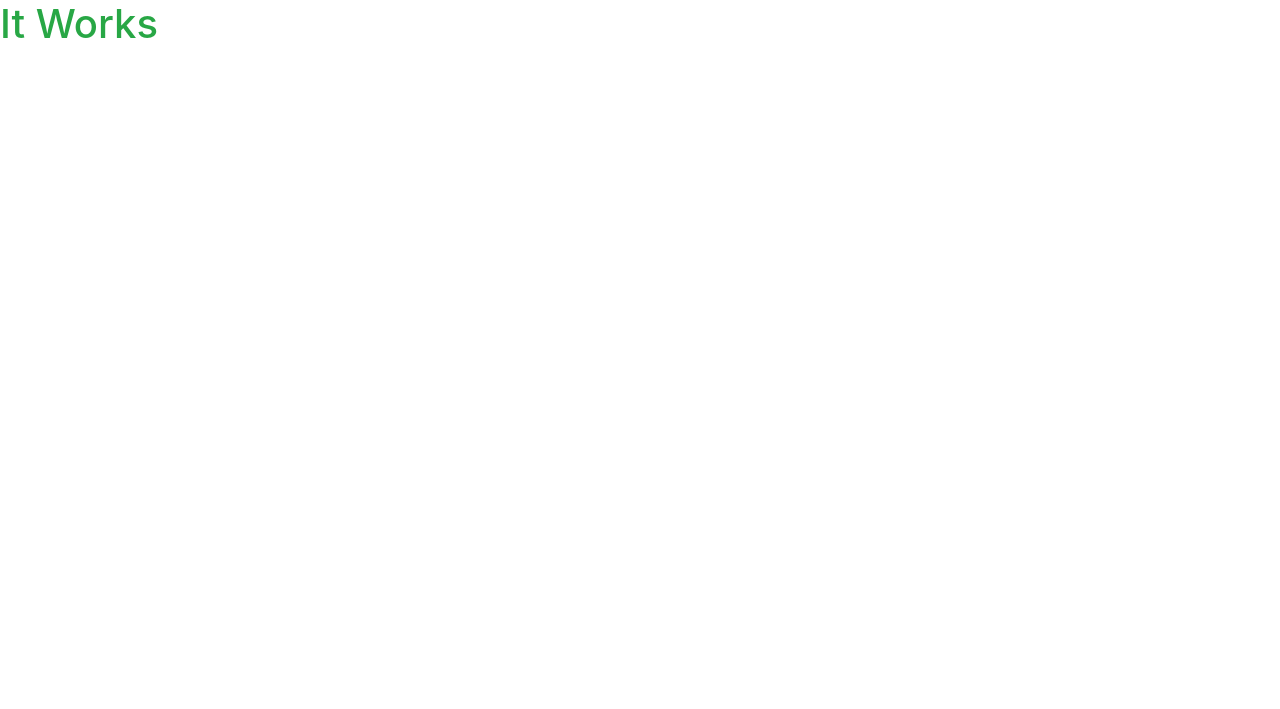
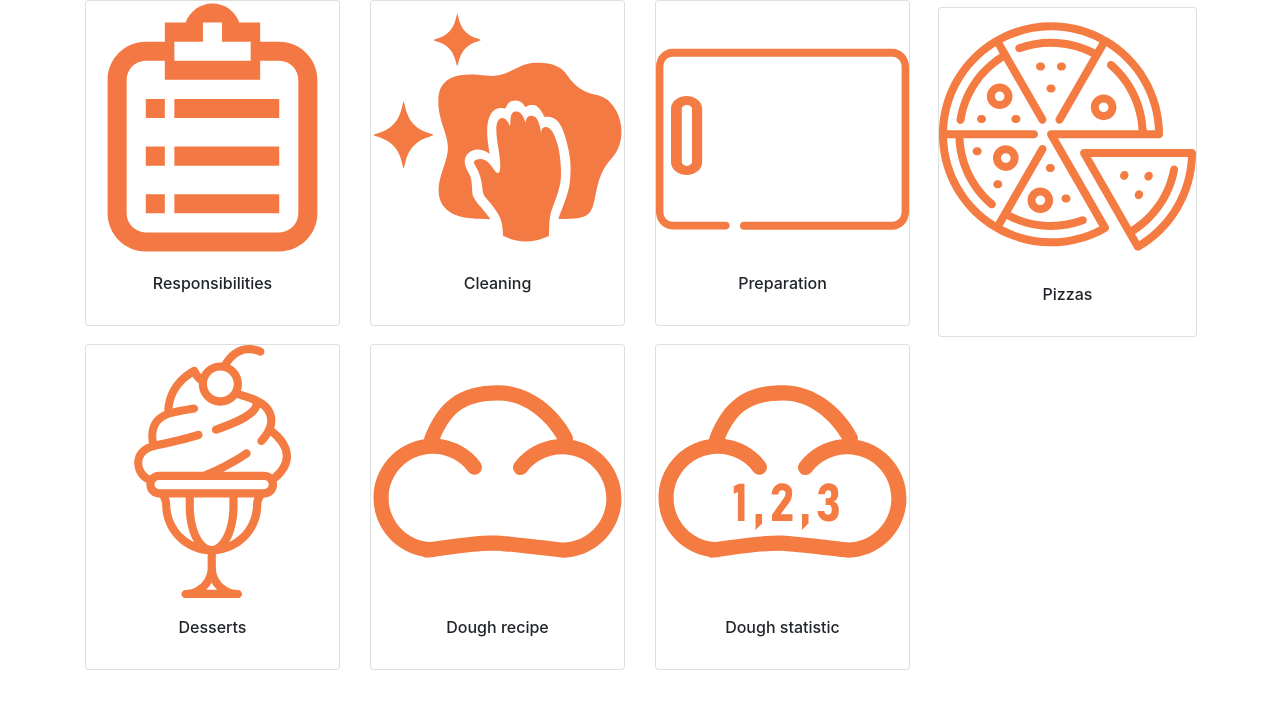
Before and after one commit to IvanTepes/sophies_app, a Django app: page / in a window 1280 px wide. Before the commit the part shown is almost empty. Shown: the top 709 px of the page. Run offline with Django 3.2, Linux system fonts and the light colour scheme; some libraries are stand-ins or nearby versions.

Commit message:
Create app menu layout

```diff
--- a/home/templates/home/index.html
+++ b/home/templates/home/index.html
@@ -2,13 +2,87 @@
 {% load static %}
 
 {% block page_header %}
-    <div class="container header-container">
+{% endblock %}
+
+{% block content %}
+    <div class="container content-container text-center">
         <div class="row">
-            <div class="col"></div>
+            <!-- <div class="col-6">Responsibilities</div>
+            <div class="col-6">Cleaning</div>
+            <div class="col-6">Preparation</div>
+            <div class="col-6">Pizzas</div>
+            <div class="col-6">Desserts</div>
+            <div class="col-6">Dough Spending</div>
+            <div class="col-6">Dough Recipe</div> -->
+            <div class="col-sm-6 col-md-3 card-container">
+                <div class="card mx-auto">
+                    <img src="media/card_images/resp.svg" class="card-img-top" alt="...">
+                    <div class="card-body">
+                        <h6 class="card-title">Responsibilities</h6>
+                        <p class="card-text"></p>
+                    </div>
+                </div>
+            </div>
+            <div class="col-sm-6 col-md-3 card-container">
+                <div class="card mx-auto">
+                    <img src="media/card_images/cleaning.svg" class="card-img-top" alt="...">
+                    <div class="card-body">
+                        <h6 class="card-title">Cleaning</h6>
+                        <p class="card-text"></p>
+                    </div>
+                </div>
+            </div>
+            <div class="col-sm-6 col-md-3 card-container">
+                <div class="card mx-auto">
+                    <img src="media/card_images/prep.svg" class="card-img-top" alt="...">
+                    <div class="card-body">
+                        <h6 class="card-title">Preparation</h6>
+                        <p class="card-text"></p>
+                    </div>
+                </div>
+            </div>
+            <div class="col-sm-6 col-md-3 btn card-container" href="#">
+                <div class="card mx-auto">
+                    <img src="media/card_images/pizza.svg" class="card-img-top" alt="...">
+                    <div class="card-body">
+                        <h6 class="card-title">Pizzas</h6>
+                        <p class="card-text"></p>
+                    </div>
+                </div>
+            </div>
+            <div class="col-sm-6 col-md-3 card-container">
+                <div class="card mx-auto">
+                    <img src="media/card_images/dessert.svg" class="card-img-top" alt="...">
+                    <div class="card-body">
+                        <h6 class="card-title">Desserts</h6>
+                        <p class="card-text"></p>
+                    </div>
+                </div>
+            </div>
+            <div class="col-sm-6 col-md-3 card-container">
+                <div class="card mx-auto">
+                    <img src="media/card_images/dough.svg" class="card-img-top" alt="...">
+                    <div class="card-body">
+                        <h6 class="card-title">Dough recipe</h6>
+                        <p class="card-text"></p>
+                    </div>
+                </div>
+            </div>
+            <div class="col-sm-6 col-md-3 card-container">
+                <div class="card mx-auto">
+                    <img src="media/card_images/dough_stat.svg" class="card-img-top" alt="...">
+                    <div class="card-body">
+                        <h6 class="card-title">Dough statistic</h6>
+                        <p class="card-text"></p>
+                    </div>
+                </div>
+            </div>
+
         </div>
     </div>
 {% endblock %}
 
-{% block content %}
-    <h1 class="displa-4 text-success"> It Works</h1>
+
+{% block bottom %}
+
 {% endblock %}
```
